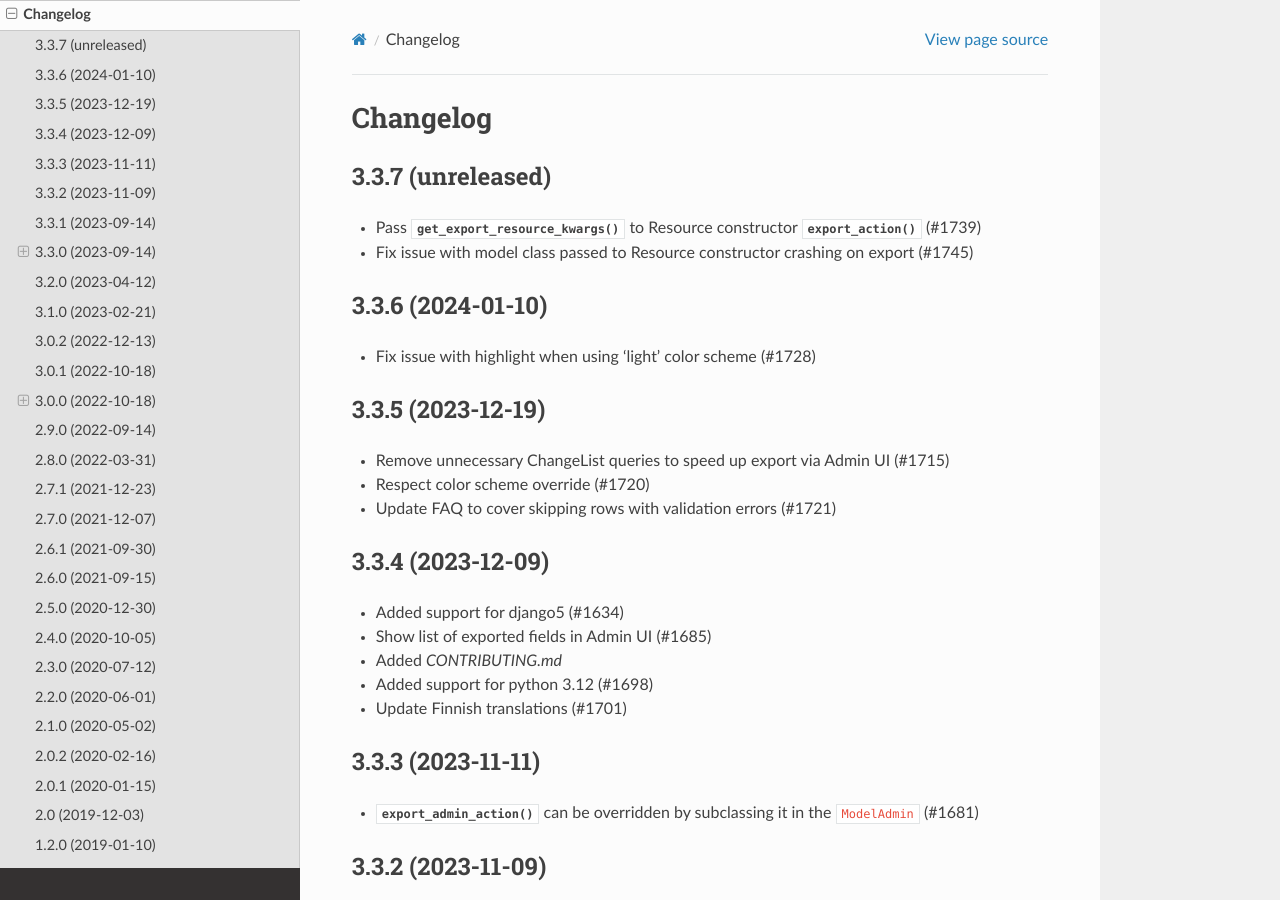
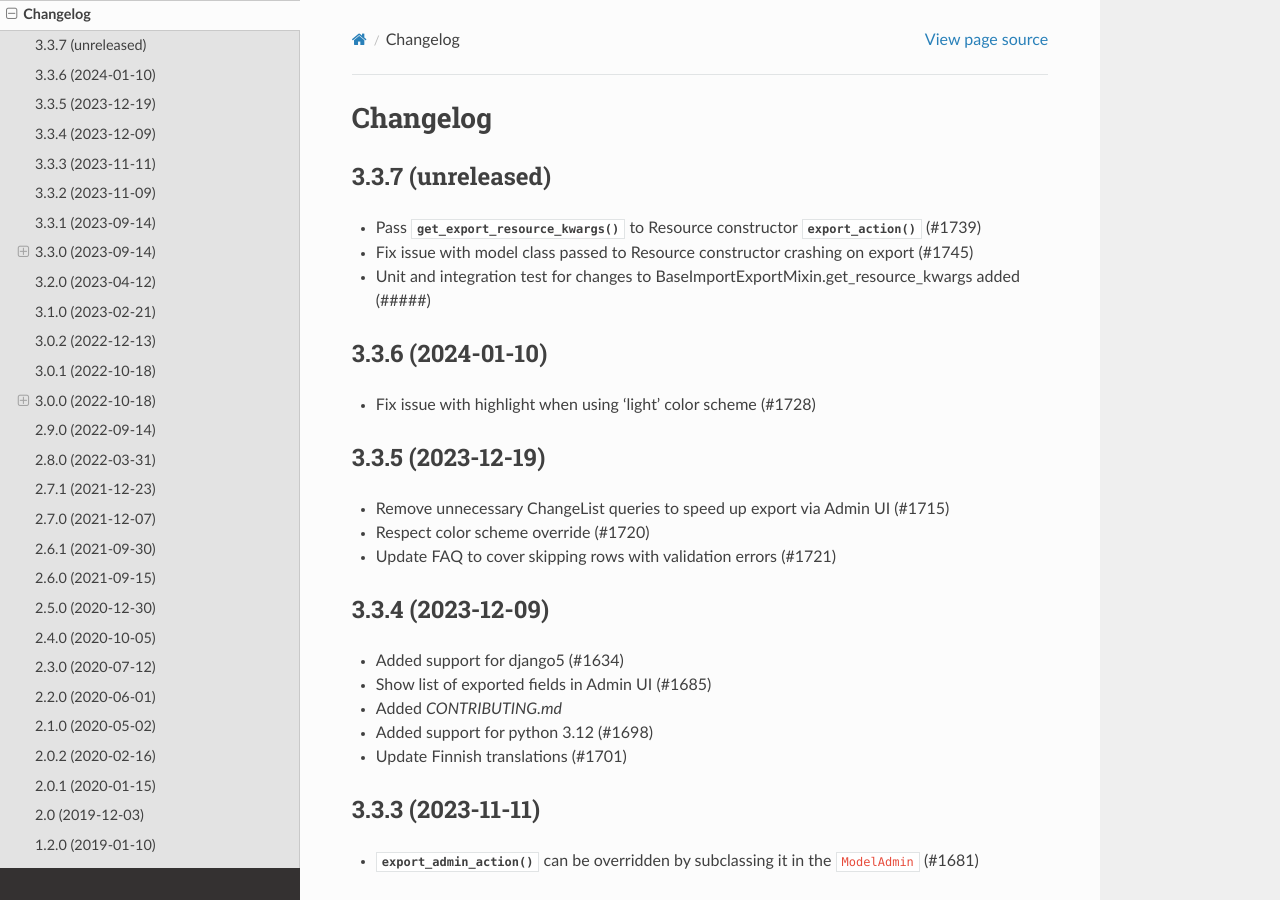
Before and after one commit to django-import-export/django-import-export, a Sphinx documentation site: the page built from docs/changelog.rst, in a window 1280 px wide and 900 px high. Built offline with Sphinx 7.4.7 and the Read the Docs theme 2.0.0, drawn with Linux system fonts in a browser that asks for light colours; pages that are not in the unit, such as notebooks, are missing from menus.

Commit message:
Changelog updated

```diff
--- a/docs/changelog.rst
+++ b/docs/changelog.rst
@@ -7,7 +7,7 @@ Changelog
 - Pass :meth:`~import_export.mixins.BaseExportMixin.get_export_resource_kwargs` to Resource constructor
   :meth:`~import_export.admin.ExportMixin.export_action` (#1739)
 - Fix issue with model class passed to Resource constructor crashing on export (#1745)
-
+- Unit and integration test for changes to BaseImportExportMixin.get_resource_kwargs added (#####)
 3.3.6 (2024-01-10)
 ------------------
 
```
